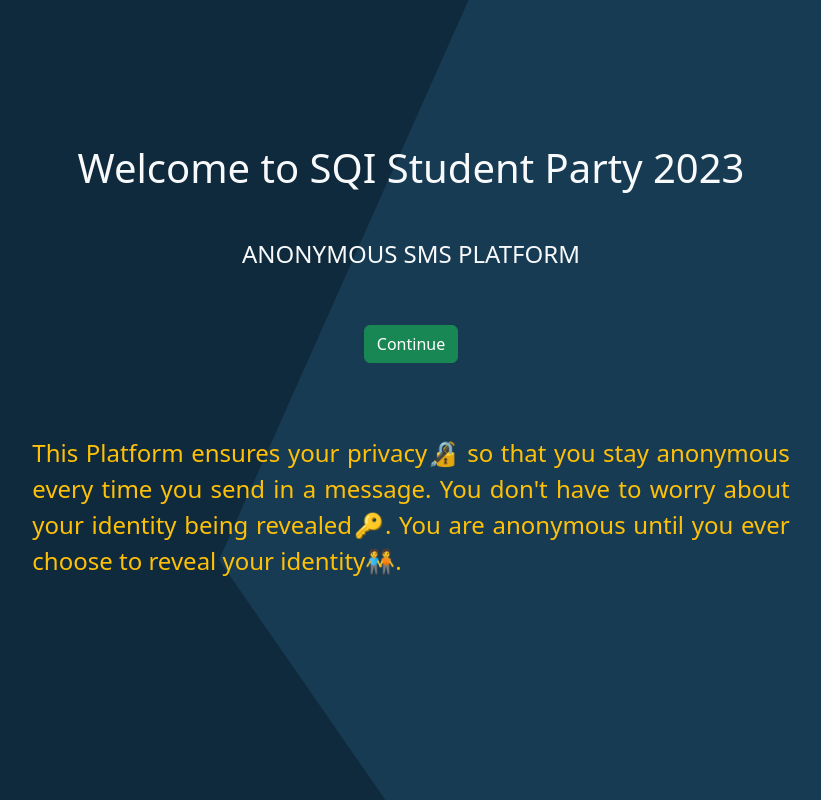
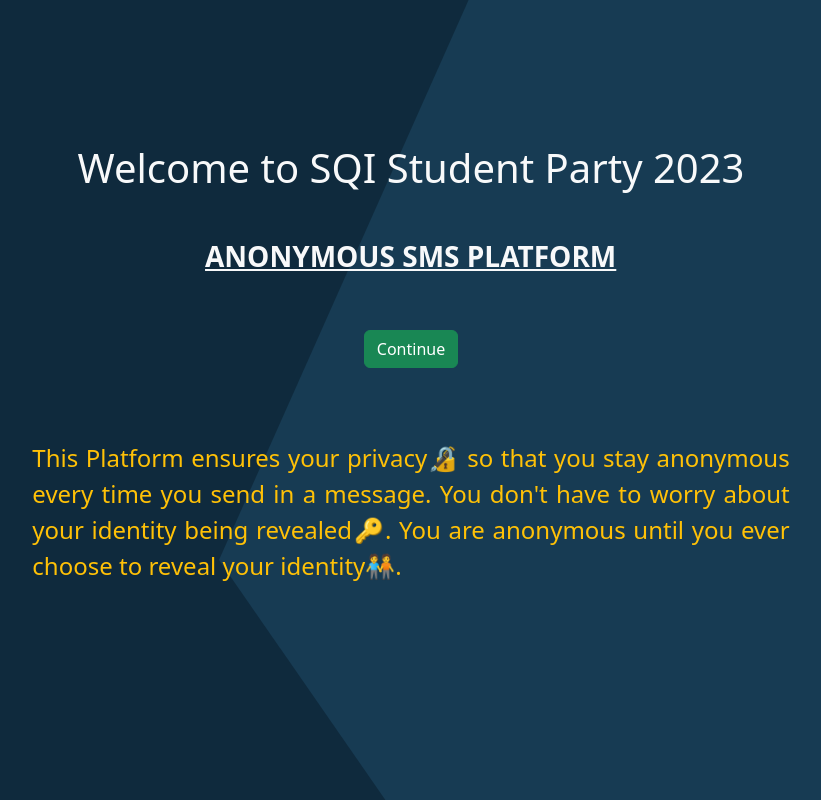
Before and after one commit to Oluwafemi-John1/Anonymous-message-app, a React (Vite) app: page / in a window 1280 px wide. Shown: the whole page, without its empty margins (229-1050 px from the left). Built offline with nearby package versions, Linux system fonts and the light colour scheme.

Commit message:
Update HTML and Home component
This commit updates the HTML file by adding a new CSS link and removing extra whitespace. It also updates the Home component by changing the heading and adding animation and styling.

```diff
--- a/index.html
+++ b/index.html
@@ -1,15 +1,20 @@
 <!doctype html>
 <html lang="en">
-  <head>
+
+<head>
     <meta charset="UTF-8" />
     <!-- <link rel="icon" type="image/png" href="/vite.svg" /> -->
     <link rel="shortcut icon" href="iconanon.ico" type="image/x-icon">
     <meta name="viewport" content="width=device-width, initial-scale=1.0" />
     <title>Anonymous Message</title>
-    <link href="https://cdn.jsdelivr.net/npm/bootstrap@5.3.2/dist/css/bootstrap.min.css" rel="stylesheet" integrity="sha384-T3c6CoIi6uLrA9TneNEoa7RxnatzjcDSCmG1MXxSR1GAsXEV/Dwwykc2MPK8M2HN" crossorigin="anonymous">
-  </head>
-  <body>
+    <link href="https://cdn.jsdelivr.net/npm/bootstrap@5.3.2/dist/css/bootstrap.min.css" rel="stylesheet"
+        integrity="sha384-T3c6CoIi6uLrA9TneNEoa7RxnatzjcDSCmG1MXxSR1GAsXEV/Dwwykc2MPK8M2HN" crossorigin="anonymous">
+    <link rel="stylesheet" href="https://cdnjs.cloudflare.com/ajax/libs/animate.css/4.1.1/animate.min.css" />
+</head>
+
+<body>
     <div id="root"></div>
     <script type="module" src="/src/main.jsx"></script>
-  </body>
+</body>
+
 </html>
--- a/src/components/Home.jsx
+++ b/src/components/Home.jsx
@@ -34,7 +34,7 @@ const Home = () => {
         <>
             <div className="mt-5 col-lg-8 col-10 mx-auto text-center p-lg-5 p-2">
                 <h1 className='mt-lg-5 mt-4 text-light'>Welcome to SQI Student Party 2023</h1>
-                <h4 className='text-light text-uppercase mt-lg-5 mt-4 animate__tada animate__animated'>Anonymous SMS Platform</h4>
+                <h3 className='text-light text-uppercase mt-lg-5 mt-4 animate__tada animate__animated animate__delay-2s fw-bold text-decoration-underline'>Anonymous SMS Platform</h3>
                 <button onClick={signIn} className='btn btn-success my-5'>Continue</button>
                 <p className='mt-4 text-warning fs-4' style={{textAlign: 'justify'}}>
                     This Platform ensures your privacy🔏 so that you stay anonymous every time you send in a  message. You don't have to worry about your identity being revealed🔑. You are anonymous until you ever choose to reveal your identity🧑‍🤝‍🧑.</p>
```
